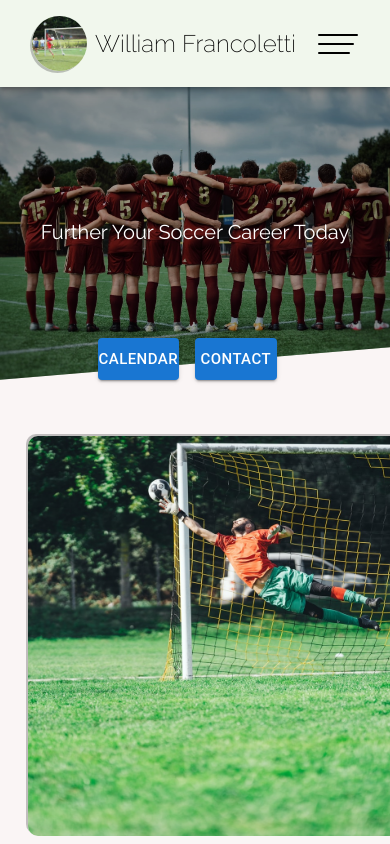
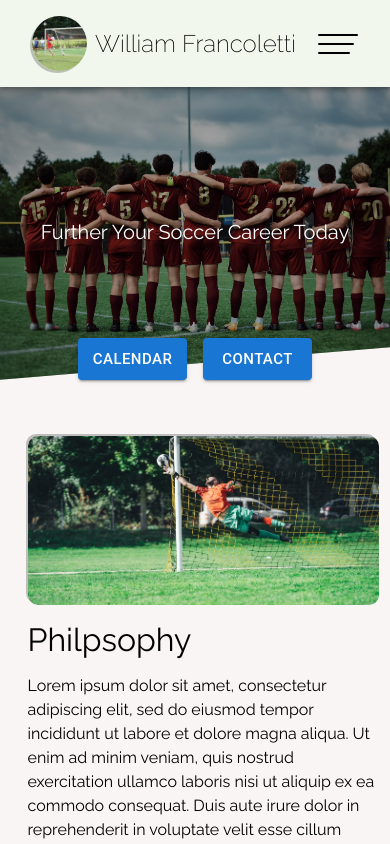
Before and after one commit to Briffon/William, a React (Create React App) app in the folder front-end/: page / in a window 390 px wide. Built offline with nearby package versions, Linux system fonts and the light colour scheme.

Commit message:
responsive landing css

```diff
--- a/front-end/src/components/Pages/Landing/index.js
+++ b/front-end/src/components/Pages/Landing/index.js
@@ -40,9 +40,7 @@ function Landing() {
         </article>
 
         <article>
-          <div class="picture-frame">
-            <img src={Goalie} alt="placeholder" />
-          </div>
+          <img src={Goalie} alt="placeholder" />
 
           <div class="article-info">
             <h3>Find The Perfect Time</h3>
@@ -62,9 +60,7 @@ function Landing() {
         </article>
 
         <article>
-          <div class="picture-frame">
-            <img src={Goalie} alt="placeholder" />
-          </div>
+          <img src={Goalie} alt="placeholder" />
 
           <div class="article-info">
             <h3>Contact Me</h3>
--- a/front-end/src/components/SCSS/landing.scss
+++ b/front-end/src/components/SCSS/landing.scss
@@ -45,7 +45,6 @@
   width: 50%;
   display: flex;
   flex-direction: row;
-  align-items: center;
   justify-content: center;
 
   position: absolute;
@@ -53,8 +52,10 @@
   z-index: 5;
 
   .MuiButton-root {
+    width: 15%;
+  }
+  .MuiButton-root:nth-of-type(1) {
     margin-right: 1rem;
-    width: 15%;
   }
 }
 
@@ -70,6 +71,7 @@
     width: 100%;
     display: flex;
     flex-direction: row;
+    align-items: center;
     position: relative;
     z-index: 1;
     margin-bottom: 2rem;
@@ -129,8 +131,6 @@
 
 //mobile
 
-//hero text
-
 // Hero buttons
 @media (max-width: 1174px) {
   .landing-container__hero-buttons {
@@ -174,8 +174,48 @@
 
 @media (max-width: 436px) {
   .landing-container__hero-buttons {
+    width: 60%;
     .MuiButton-root {
-      width: 45%;
+      width: 50%;
     }
   }
 }
+
+//landing articles
+
+@media (max-width: 978px) {
+  #landing-articles article {
+    img {
+      width: 300px;
+      height: 300px;
+    }
+  }
+}
+
+@media (max-width: 744px) {
+  #landing-articles article {
+    flex-direction: column;
+    align-items: center;
+    align-content: center;
+
+    img {
+      width: 100%;
+      height: 20vh;
+      object-position: 10% 10%;
+      margin-bottom: 1rem;
+    }
+  }
+
+  .article-info {
+    margin-left: unset;
+    width: unset;
+  }
+
+  .article-info .MuiButton-root {
+    width: 100%;
+  }
+
+  #landing-articles article:nth-of-type(2) {
+    flex-direction: column;
+  }
+}
```
